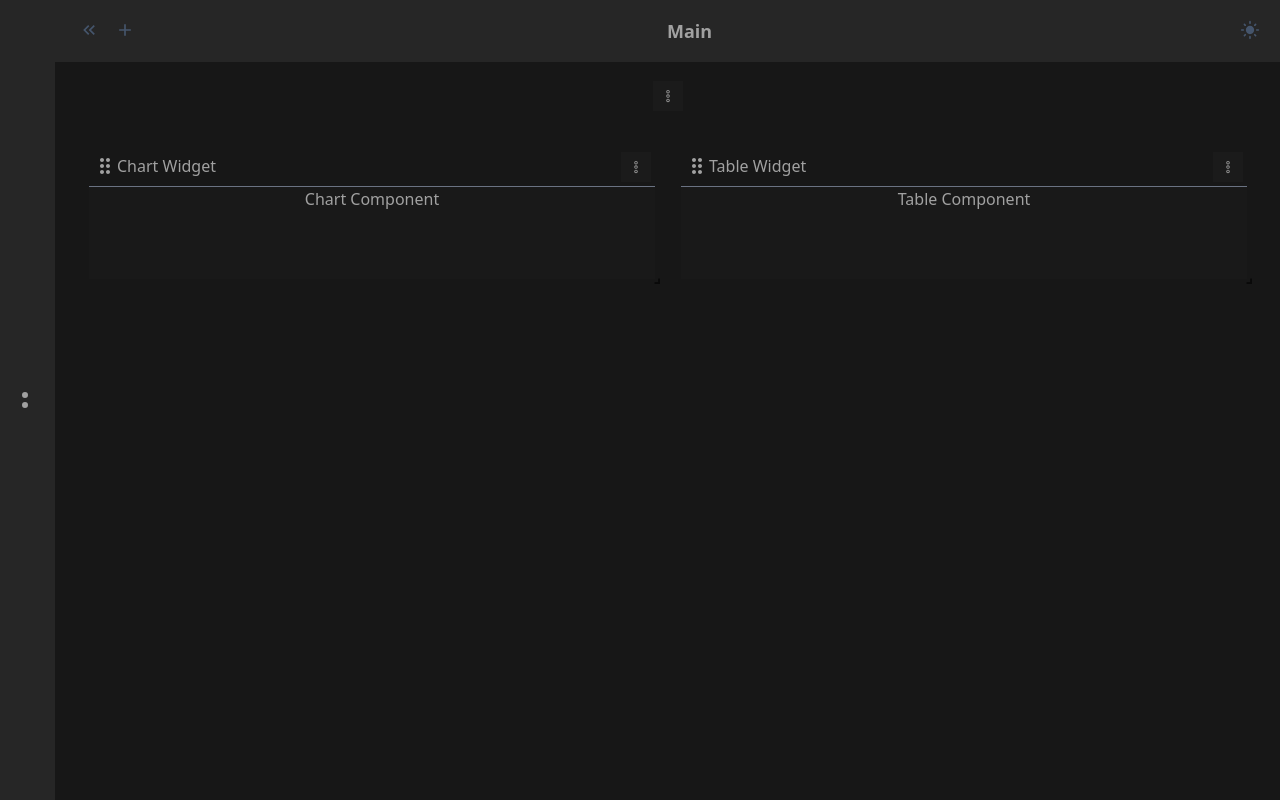
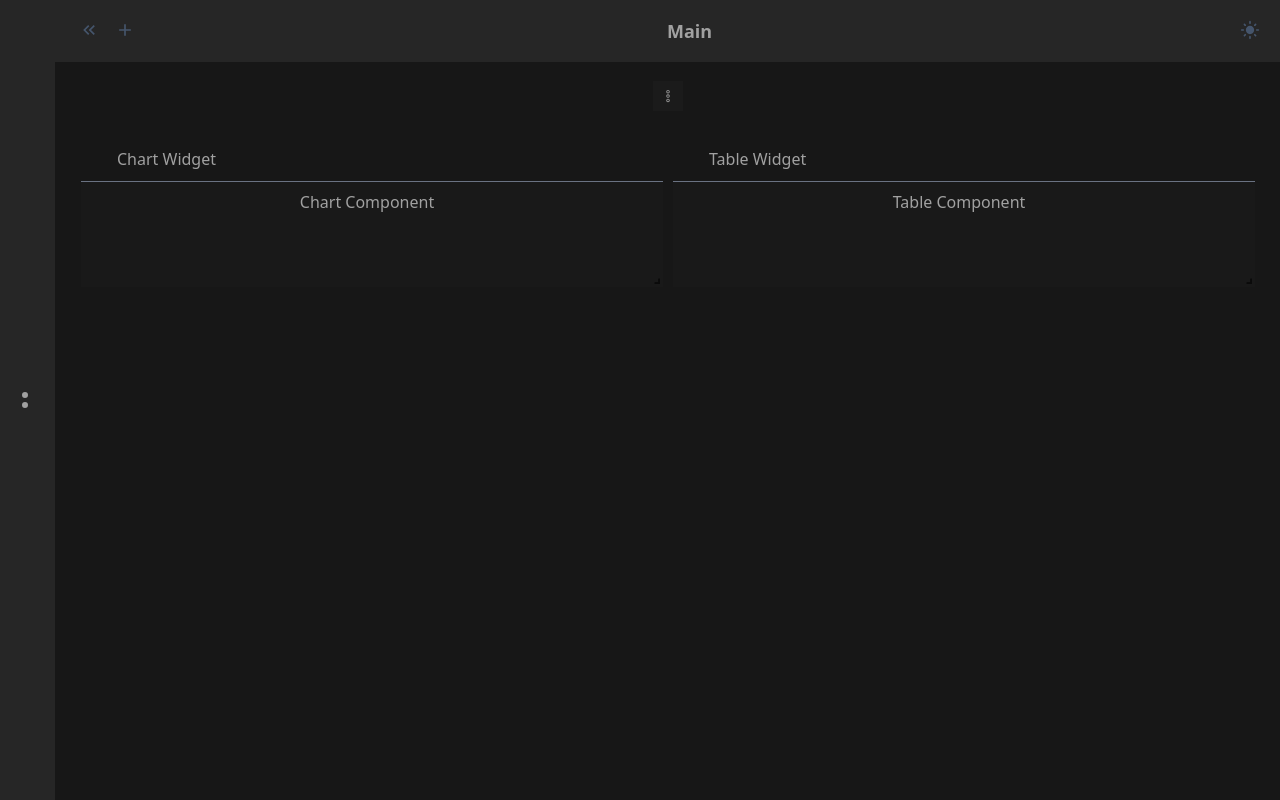
Before and after one commit to zAbdelAziz/MeindNest, a React (Vite) app in the folder frontend/: page / in a window 1280 px wide. Built offline with nearby package versions, Linux system fonts and the light colour scheme.

Commit message:
<feat> DraggableWidget Onhover show gizmos and buttone

```diff
--- a/frontend/src/components/DraggableWidget.tsx
+++ b/frontend/src/components/DraggableWidget.tsx
@@ -1,10 +1,9 @@
 // src/components/DraggableWidget.tsx
 import React, { useState } from 'react';
 import { MdEdit, MdClose, MdDragIndicator } from 'react-icons/md';
-import { PiDotsThreeOutlineVertical } from "react-icons/pi";
+import { PiDotsThreeOutlineVertical } from 'react-icons/pi';
 
 import Dropdown from './generic/Dropdown';
-
 import ConfirmDeleteWidgetModal from './modals/ConfirmDeleteWidgetModal';
 
 interface DraggableWidgetProps {
@@ -14,10 +13,14 @@ interface DraggableWidgetProps {
   onRename?: (newName: string) => void;
 }
 
-const DraggableWidget: React.FC<DraggableWidgetProps> = ({widgetName, children, onDelete, onRename,}) => {
-
+const DraggableWidget: React.FC<DraggableWidgetProps> = ({
+  widgetName,
+  children,
+  onDelete,
+  onRename,
+}) => {
   const [isEditing, setIsEditing] = useState(false);
-	const [name, setName] = useState(widgetName);
+  const [name] = useState(widgetName);
   const [showDeleteModal, setShowDeleteModal] = useState(false);
 
   const handleRename = () => {
@@ -28,58 +31,63 @@ const DraggableWidget: React.FC<DraggableWidgetProps> = ({widgetName, children,
   };
 
   return (
-		<div className="relative p-2 bg-slate-300/10 dark:bg-stone-900/10 text-neutral-800 dark:text-neutral-400 h-full flex flex-col">
-			{/* Header: title area (draggable) and action buttons (non-draggable) */}
-			<div className="flex items-center justify-between p-1">
-				{/* Title */}
-				<div className="flex-grow">
-					{isEditing ?
-						(<input type="text" className="p-1 border rounded w-full" value={name} onChange={(e) => setName(e.target.value)}/>)
-						:
-						(<>
-							<div className="flex items-center justify-start">
-								<div className="drag-handle cursor-move text-2xl"><MdDragIndicator /></div>
+    // Mark the container with "group" so inner elements can use group-hover
+    <div className="relative flex flex-col h-full group">
+      {/* Header */}
+      <div className="p-1 flex items-center justify-between bg-slate-300/10 dark:bg-stone-900/10">
+        <div className="flex items-center flex-grow">
+          <div className="mr-2 text-2xl invisible group-hover:visible drag-handle">
+            <MdDragIndicator className="cursor-move" />
+          </div>
           <span>{name}</span>
         </div>
-						</>)
-					}
-
+        <div className="flex-none">
+          {isEditing ? (
+            <div className="flex space-x-2">
+              <button onClick={handleRename} className="text-blue-500">
+                Save
+              </button>
+              <button onClick={() => setIsEditing(false)} className="text-gray-500">
+                Cancel
+              </button>
             </div>
-				{/* Actions */}
-				<div className="flex-none">
-					{isEditing ?
-						(<>
-							<button onClick={handleRename} className="text-blue-500 mx-2">Save</button>
-							<button onClick={() => setIsEditing(false)} className="text-gray-500">Cancel</button>
-						</>)
-						:
-						(<>
-							<Dropdown toggleIcon={<PiDotsThreeOutlineVertical />}
+          ) : (
+            <div className="invisible group-hover:visible">
+              <Dropdown
+                toggleIcon={<PiDotsThreeOutlineVertical />}
                 options={[
                   {
-												  value: { id: 1, name: 'Rename', icon: "" },
+                    value: { id: 1, name: 'Rename', icon: '' },
                     onSelect: () => setIsEditing(true),
-												  render: () => (<div className="flex items-center" title="Rename"><MdEdit /><span className="ml-1">Rename</span></div>),
+                    render: () => (
+                      <div className="flex items-center" title="Rename">
+                        <MdEdit />
+                        <span className="ml-1">Rename</span>
+                      </div>
+                    ),
                   },
                   {
-												value: { id: 2, name: 'Delete', icon: "", label: 'Delete'},
+                    value: { id: 2, name: 'Delete', icon: '', label: 'Delete' },
                     onSelect: () => setShowDeleteModal(true),
-												render: () => (<div className="flex items-center"><MdClose /><span className="ml-1">Delete</span></div>),
+                    render: () => (
+                      <div className="flex items-center">
+                        <MdClose />
+                        <span className="ml-1">Delete</span>
+                      </div>
+                    ),
                   },
                 ]}
+                label="Actions"
               />
-							{/*{onRename && (<button onClick={() => setIsEditing(true)} className="text-yellow-900 mr-2" title="Rename"><MdEdit /></button>)}*/}
-							{/*{onDelete && (<button onClick={() => setShowDeleteModal(true)} className="text-red-900" title="Delete"><MdClose /></button>)}*/}
-						</>)
-					}
+            </div>
+          )}
+        </div>
       </div>
 
-			</div>
+      <hr className="text-gray-500" />
 
-			<hr className="text-gray-500"/>
-
-			{/* Content area */}
-			<div className="flex-grow">
+      {/* Content area with the custom class */}
+		<div className="flex-1 overflow-hidden  bg-zinc-200/15 dark:bg-neutral-800/10 p-2 group-hover:overflow-auto scrollbar [scrollbar-gutter:stable]">
 		  {children}
 		</div>
 
@@ -89,12 +97,13 @@ const DraggableWidget: React.FC<DraggableWidgetProps> = ({widgetName, children,
           message="Are you sure you want to delete this widget?"
           onCancel={() => setShowDeleteModal(false)}
           onConfirm={() => {
-						if (onDelete) {onDelete();}
+            if (onDelete) {
+              onDelete();
+            }
             setShowDeleteModal(false);
           }}
         />
       )}
-
     </div>
   );
 };
--- a/frontend/src/components/widgets/Calendar.tsx
+++ b/frontend/src/components/widgets/Calendar.tsx
@@ -7,7 +7,19 @@ import '../../assets/css/widget.css';
 
 const CalendarComponent: React.FC = () => {
   return (
-    <div className="widget bg-zinc-200/15 dark:bg-neutral-800/10">
+    <div className="widget">
+      <p className="text-center">Chart Component</p>
+      <p className="text-center">Chart Component</p>
+      <p className="text-center">Chart Component</p>
+      <p className="text-center">Chart Component</p>
+      <p className="text-center">Chart Component</p>
+      <p className="text-center">Chart Component</p>
+      <p className="text-center">Chart Component</p>
+      <p className="text-center">Chart Component</p>
+      <p className="text-center">Chart Component</p>
+      <p className="text-center">Chart Component</p>
+      <p className="text-center">Chart Component</p>
+      <p className="text-center">Chart Component</p>
       <p className="text-center">Chart Component</p>
     </div>
   );
--- a/frontend/src/components/widgets/Chart.tsx
+++ b/frontend/src/components/widgets/Chart.tsx
@@ -7,7 +7,7 @@ import '../../assets/css/widget.css';
 
 const Chart: React.FC = () => {
   return (
-    <div className="widget bg-zinc-200/15 dark:bg-neutral-800/10">
+    <div className="widget">
       <p className="text-center">Chart Component</p>
     </div>
   );
--- a/frontend/src/components/widgets/Diagram.tsx
+++ b/frontend/src/components/widgets/Diagram.tsx
@@ -7,7 +7,7 @@ import '../../assets/css/widget.css';
 
 const DiagramComponent: React.FC = () => {
   return (
-    <div className="widget bg-zinc-200/15 dark:bg-neutral-800/10">
+    <div className="widget">
       <p className="text-center">Chart Component</p>
     </div>
   );
--- a/frontend/src/components/widgets/Email.tsx
+++ b/frontend/src/components/widgets/Email.tsx
@@ -7,7 +7,7 @@ import '../../assets/css/widget.css';
 
 const EmailComponent: React.FC = () => {
   return (
-    <div className="widget bg-zinc-200/15 dark:bg-neutral-800/10">
+    <div className="widget">
       <p className="text-center">Chart Component</p>
     </div>
   );
--- a/frontend/src/components/widgets/FileExplorer.tsx
+++ b/frontend/src/components/widgets/FileExplorer.tsx
@@ -7,7 +7,7 @@ import '../../assets/css/widget.css';
 
 const FileExplorerComponent: React.FC = () => {
   return (
-    <div className="widget bg-zinc-200/15 dark:bg-neutral-800/10">
+    <div className="widget">
       <p className="text-center">Chart Component</p>
     </div>
   );
--- a/frontend/src/components/widgets/Table.tsx
+++ b/frontend/src/components/widgets/Table.tsx
@@ -3,7 +3,7 @@ import '../../assets/css/widget.css';
 
 const Table: React.FC = () => {
   return (
-    <div className="widget bg-zinc-200/15 dark:bg-neutral-800/10">
+    <div className="widget ">
       <p className="text-center">Table Component</p>
     </div>
   );
--- a/frontend/src/components/widgets/TextNote.tsx
+++ b/frontend/src/components/widgets/TextNote.tsx
@@ -7,7 +7,7 @@ import '../../assets/css/widget.css';
 
 const TextNoteComponent: React.FC = () => {
   return (
-    <div className="widget bg-zinc-200/15 dark:bg-neutral-800/10">
+    <div className="widget">
       <p className="text-center">Chart Component</p>
     </div>
   );
--- a/frontend/src/components/widgets/Timeline.tsx
+++ b/frontend/src/components/widgets/Timeline.tsx
@@ -7,7 +7,7 @@ import '../../assets/css/widget.css';
 
 const TimelineComponent: React.FC = () => {
   return (
-    <div className="widget bg-zinc-200/15 dark:bg-neutral-800/10">
+    <div className="widget">
       <p className="text-center">Chart Component</p>
     </div>
   );
--- a/frontend/src/components/widgets/Todo.tsx
+++ b/frontend/src/components/widgets/Todo.tsx
@@ -7,7 +7,7 @@ import '../../assets/css/widget.css';
 
 const TodoComponent: React.FC = () => {
   return (
-    <div className="widget bg-zinc-200/15 dark:bg-neutral-800/10">
+    <div className="widget">
       <p className="text-center">Chart Component</p>
     </div>
   );
```
Also changed, not shown: frontend/src/assets/css/widget.css (line endings or trailing spaces). Lines whose indentation alone changed are shown as unchanged.
